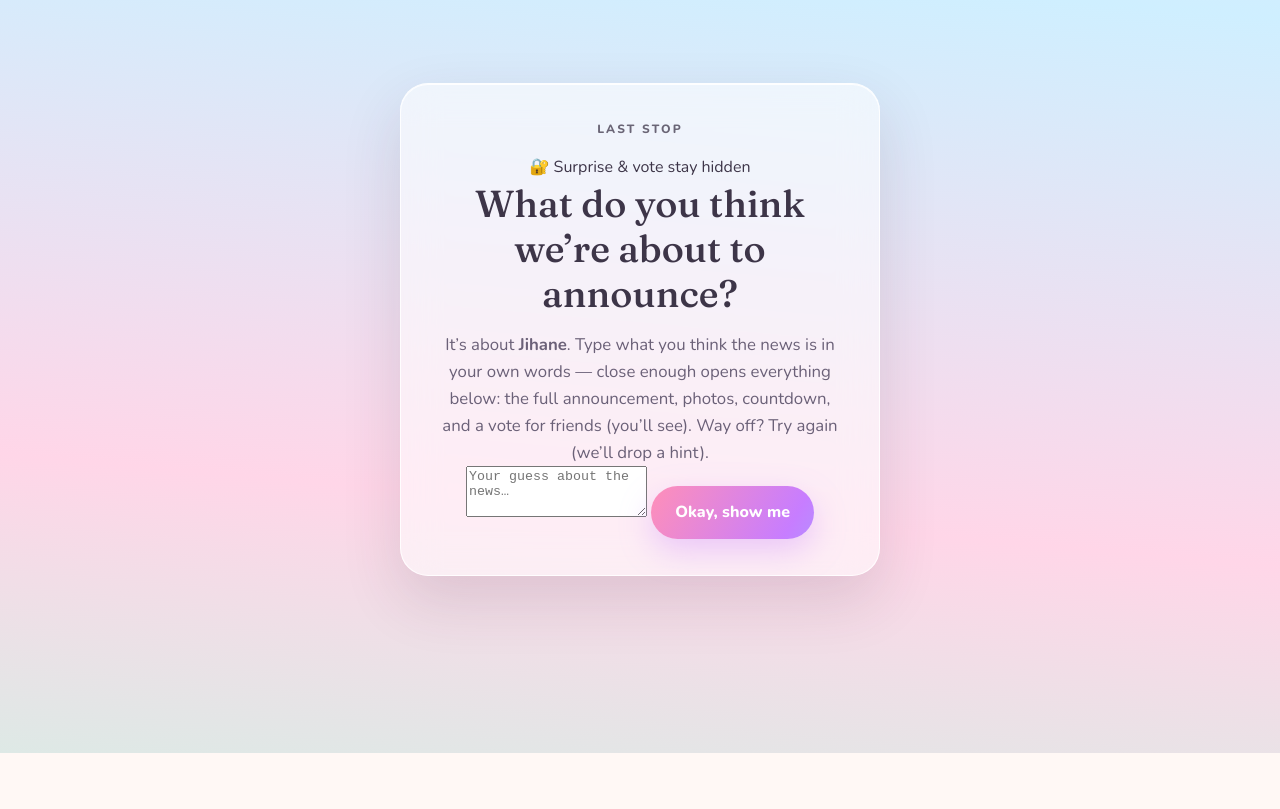
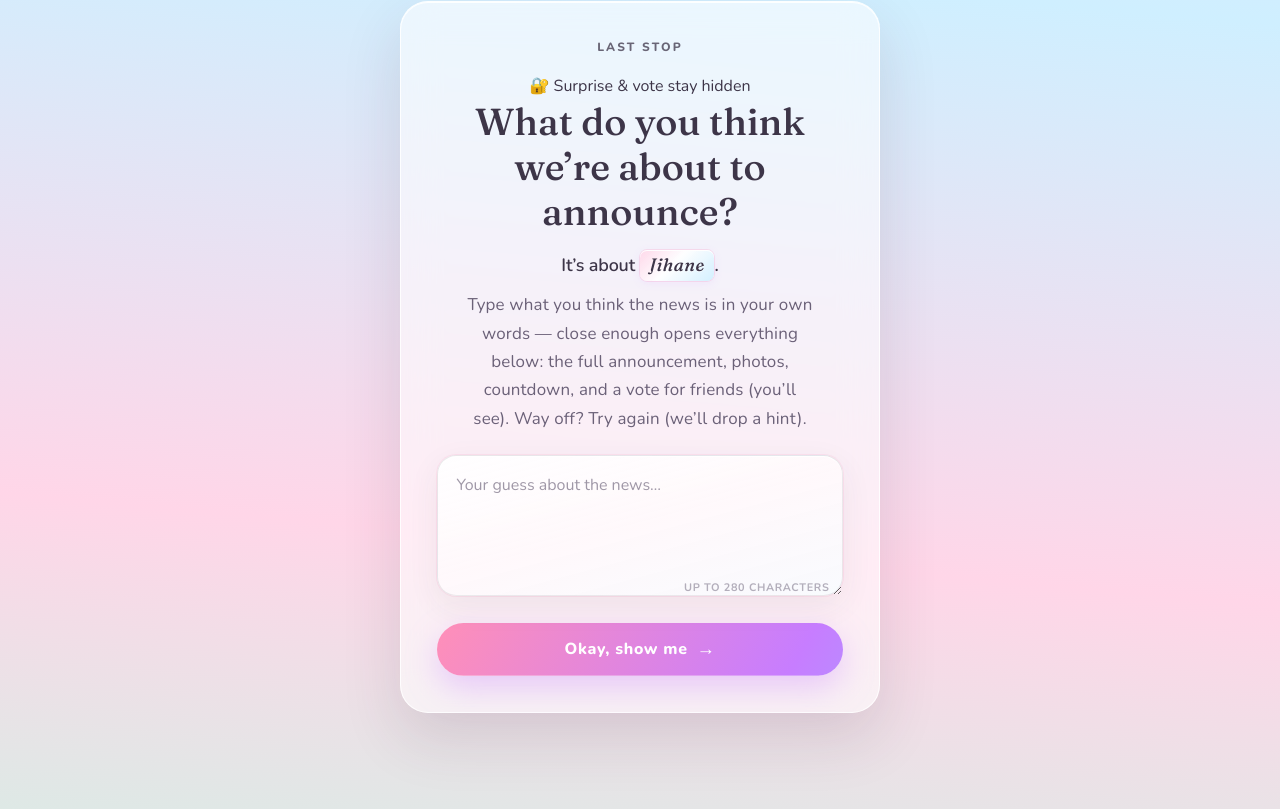
Before and after one commit to youssefmrini/surprise, a website: page index.html in a window 1280 px wide. Shown: the part 6515-7324 px from the top of the page. Before the commit the page ends 7268 px from the top, so only its background shows below. Drawn offline with nearby package versions, Linux system fonts and the light colour scheme.

Commit message:
Quiz gate: polish textarea, hint, and Okay show me button

```diff
--- a/index.html
+++ b/index.html
@@ -200,23 +200,33 @@
               </div>
               <h2 class="wg0__title">What do you think we’re about to announce?</h2>
               <p class="wg0__lede">
-                It’s about <strong>Jihane</strong>. Type what you think the news is
-                in your own words — close enough opens everything below: the full
-                announcement, photos, countdown, and a vote for friends (you’ll see).
-                Way off? Try again (we’ll drop a hint).
+                <span class="wg0__lede-lead"
+                  >It’s about <strong class="wg0__name">Jihane</strong>.</span
+                >
+                Type what you think the news is in your own words — close enough
+                opens everything below: the full announcement, photos, countdown,
+                and a vote for friends (you’ll see). Way off? Try again (we’ll drop
+                a hint).
               </p>
-              <form id="f0z" class="wf0" novalidate>
+              <form id="f0z" class="wf0 quiz-form" novalidate>
                 <label class="sr-only" for="e0z">Your expectation</label>
+                <div class="wf0__field">
                   <textarea
                     id="e0z"
                     name="e0"
-                  rows="3"
+                    class="wf0__input"
+                    rows="4"
                     maxlength="280"
                     placeholder="Your guess about the news…"
                     autocomplete="off"
                   ></textarea>
-                <button type="submit" class="btn btn--primary">
-                  Okay, show me
+                  <span class="wf0__hint" aria-hidden="true"
+                    >Up to 280 characters</span
+                  >
+                </div>
+                <button type="submit" class="btn btn--primary wf0__submit">
+                  <span class="wf0__submit-text">Okay, show me</span>
+                  <span class="wf0__submit-arrow" aria-hidden="true">→</span>
                 </button>
               </form>
               <p id="b0z" class="wf1" role="status" hidden></p>
--- a/styles.css
+++ b/styles.css
@@ -321,7 +321,7 @@ h2 {
     .memory-card__cap
   ):not(.poll-status):not(.poll-name-hint):not(.countdown-card__unveil-hint):not(
     .reveal-badge
-  ) {
+  ):not(.wg0__lede) {
   font-size: 1.05rem;
   color: var(--ink-soft);
   margin: 0;
@@ -649,6 +649,48 @@ h2 {
     inset 0 1px 0 rgba(255, 255, 255, 0.9);
 }
 
+.wg0__lede {
+  font-size: 1.06rem;
+  line-height: 1.68;
+  color: var(--ink-soft);
+  margin: 0 0 1.35rem !important;
+  text-wrap: balance;
+  letter-spacing: 0.01em;
+}
+
+.wg0__lede-lead {
+  display: block;
+  margin-bottom: 0.65rem;
+  font-size: 1.12rem;
+  line-height: 1.45;
+  color: var(--ink);
+  font-weight: 600;
+  letter-spacing: -0.01em;
+}
+
+.wg0__name {
+  display: inline-block;
+  font-family: var(--font-display);
+  font-weight: 600;
+  font-style: italic;
+  letter-spacing: 0.03em;
+  padding: 0.1em 0.5em 0.14em;
+  margin: 0 0.04em;
+  border-radius: 0.4em;
+  color: var(--ink);
+  background: linear-gradient(
+    135deg,
+    rgba(255, 214, 232, 0.92) 0%,
+    rgba(255, 255, 255, 0.88) 45%,
+    rgba(207, 239, 255, 0.9) 100%
+  );
+  box-shadow: 0 1px 0 rgba(255, 255, 255, 0.95) inset,
+    0 2px 10px rgba(199, 125, 255, 0.12),
+    0 0 0 1px rgba(255, 143, 184, 0.22);
+  vertical-align: baseline;
+  text-shadow: 0 1px 0 rgba(255, 255, 255, 0.6);
+}
+
 .glass-card--poll {
   margin-top: 1.75rem;
   text-align: left;
@@ -694,6 +736,114 @@ h2 {
 
 .quiz-form textarea::placeholder {
   color: rgba(107, 97, 120, 0.65);
+}
+
+/* Last-stop guess: richer field + CTA */
+.wf0__field {
+  position: relative;
+  display: block;
+}
+
+.wf0.quiz-form textarea,
+.wf0.quiz-form .wf0__input {
+  width: 100%;
+  min-height: 6.5rem;
+  padding: 1.1rem 1.15rem 2.1rem;
+  border-radius: 1.2rem;
+  border: 1px solid rgba(61, 53, 72, 0.1);
+  background: linear-gradient(
+    165deg,
+    rgba(255, 255, 255, 0.95) 0%,
+    rgba(255, 250, 252, 0.88) 50%,
+    rgba(248, 252, 255, 0.9) 100%
+  );
+  box-shadow: 0 1px 0 rgba(255, 255, 255, 1) inset,
+    0 10px 32px rgba(61, 53, 72, 0.07),
+    0 0 0 1px rgba(255, 143, 184, 0.14);
+  transition: border-color 0.22s ease, box-shadow 0.28s ease,
+    transform 0.18s ease;
+}
+
+.wf0.quiz-form textarea:hover,
+.wf0.quiz-form .wf0__input:hover {
+  border-color: rgba(255, 143, 184, 0.45);
+  box-shadow: 0 1px 0 rgba(255, 255, 255, 1) inset,
+    0 14px 36px rgba(199, 125, 255, 0.12),
+    0 0 0 1px rgba(199, 125, 255, 0.2);
+}
+
+.wf0.quiz-form textarea:focus,
+.wf0.quiz-form .wf0__input:focus {
+  outline: none;
+  border-color: rgba(255, 143, 184, 0.85);
+  box-shadow: 0 0 0 3px rgba(255, 143, 184, 0.22),
+    0 1px 0 rgba(255, 255, 255, 1) inset,
+    0 16px 42px rgba(199, 125, 255, 0.16);
+  transform: translateY(-1px);
+}
+
+.wf0__hint {
+  position: absolute;
+  right: 0.85rem;
+  bottom: 0.55rem;
+  font-size: 0.68rem;
+  font-weight: 700;
+  letter-spacing: 0.06em;
+  text-transform: uppercase;
+  color: rgba(107, 97, 120, 0.5);
+  pointer-events: none;
+}
+
+.wf0__submit {
+  display: flex;
+  align-items: center;
+  justify-content: center;
+  gap: 0.55rem;
+  width: 100%;
+  margin-top: 0.15rem;
+  padding: 1.08rem 1.65rem;
+  font-size: 1.06rem;
+  font-weight: 800;
+  letter-spacing: 0.04em;
+  background-size: 200% 100%;
+  box-shadow: 0 14px 38px rgba(199, 125, 255, 0.38),
+    0 0 0 1px rgba(255, 255, 255, 0.22) inset;
+  animation: wf0SubmitShine 5s ease-in-out infinite;
+}
+
+.wf0__submit-arrow {
+  display: inline-block;
+  font-size: 1.15em;
+  line-height: 1;
+  transition: transform 0.22s ease;
+}
+
+.wf0__submit:hover .wf0__submit-arrow {
+  transform: translateX(4px);
+}
+
+.wf0__submit:hover {
+  transform: translateY(-2px);
+  box-shadow: 0 18px 46px rgba(199, 125, 255, 0.45),
+    0 0 0 1px rgba(255, 255, 255, 0.28) inset;
+}
+
+.wf0__submit:active {
+  transform: translateY(0);
+}
+
+.wf0__submit:active .wf0__submit-arrow {
+  transform: translateX(2px);
+}
+
+@keyframes wf0SubmitShine {
+  0%,
+  100% {
+    background-position: 0% 50%;
+  }
+  50% {
+    background-position: 100% 50%;
+  }
 }
 
 .btn {
@@ -1675,6 +1825,15 @@ body.body-ouch {
   .glass-card--gx {
     animation: unlockPop 0.55s ease;
   }
+
+  .wf0__submit {
+    animation: none;
+  }
+
+  .wf0.quiz-form textarea:focus,
+  .wf0.quiz-form .wf0__input:focus {
+    transform: none;
+  }
 }
 
 /* -------------------------------------------------------------------------- */
```
Lines whose indentation alone changed are shown as unchanged.
